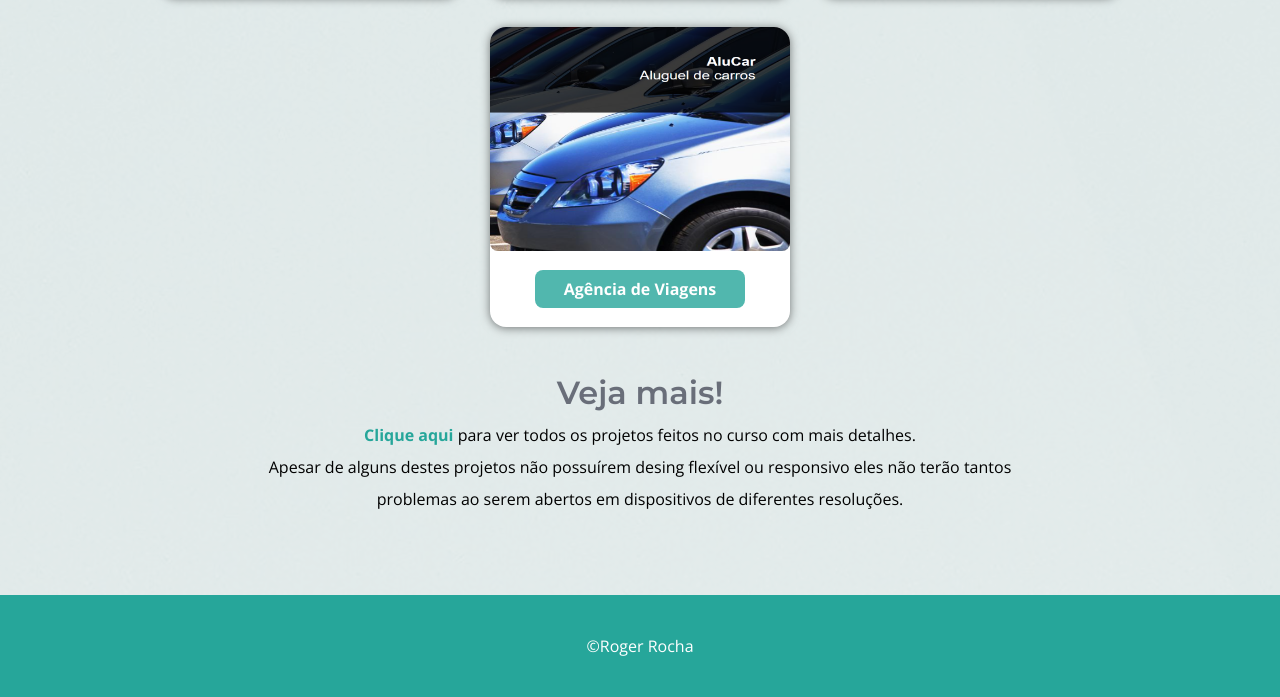
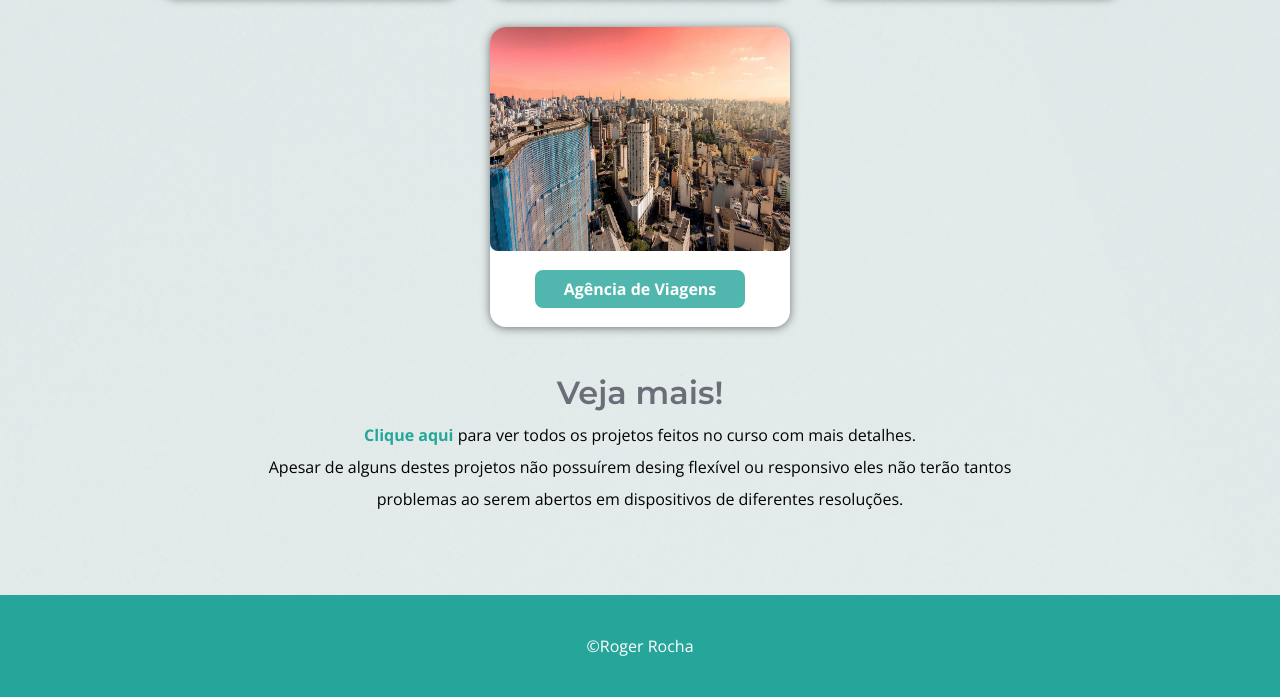
Before and after one commit to rogerrochago02/Portfolio, a plain HTML site: page index.html in a window 1280 px wide. Shown: the part 2181-2878 px from the top of the page. Drawn offline with nearby package versions, Linux system fonts and the light colour scheme.

Commit message:
Portfolio atualizado

```diff
--- a/index.html
+++ b/index.html
@@ -89,7 +89,7 @@
                 </div>
 
                 <div class="card">
-                    <img src="imagens/Alucar.png" alt="Agencia">
+                    <img src="imagens/saopaulo.jpg" alt="Agencia">
                     <div class="botao"><a href="https://rogerrochago02.github.io/Agencia/">Agência de Viagens</a></div>
                 </div>
             </div>
```
